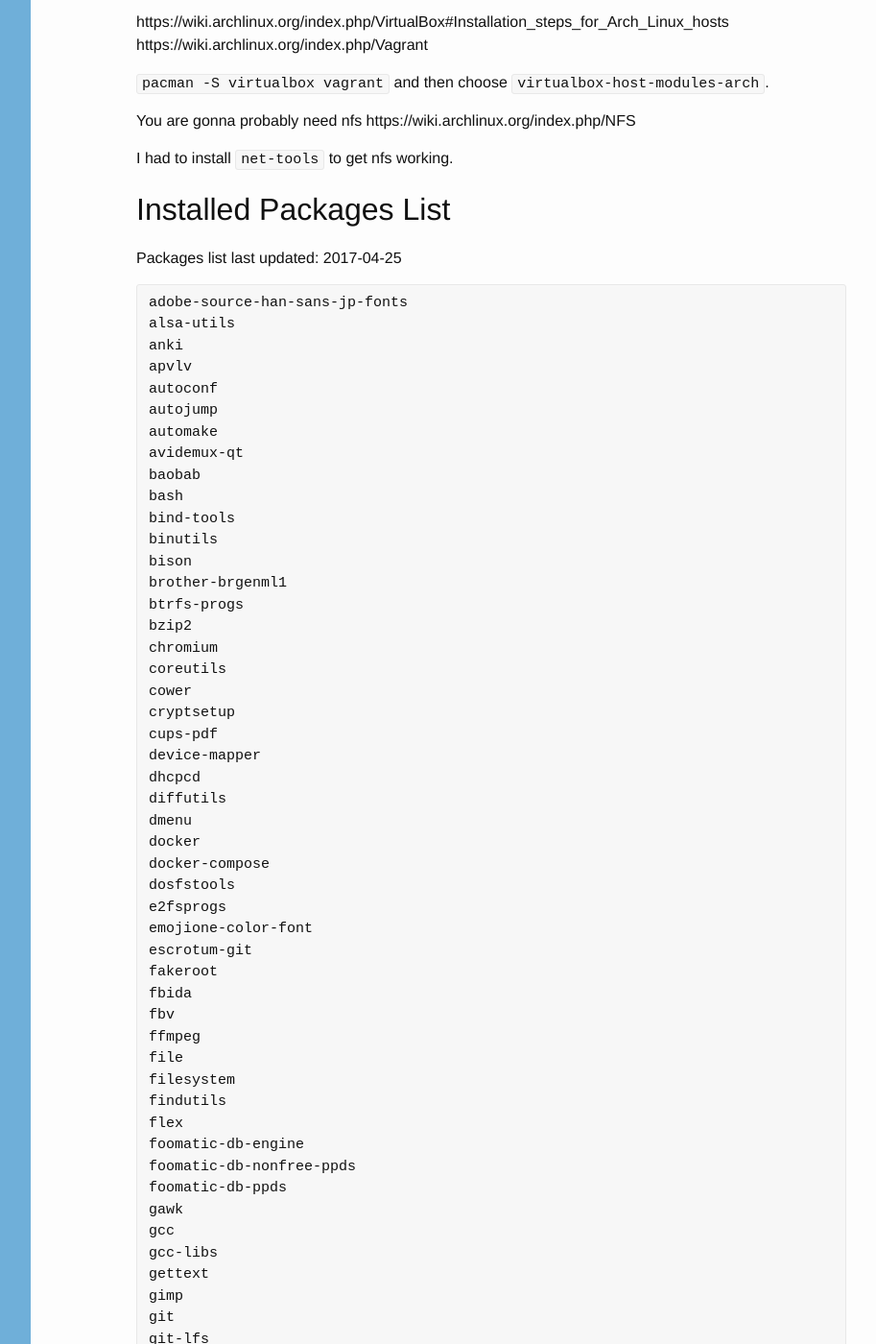
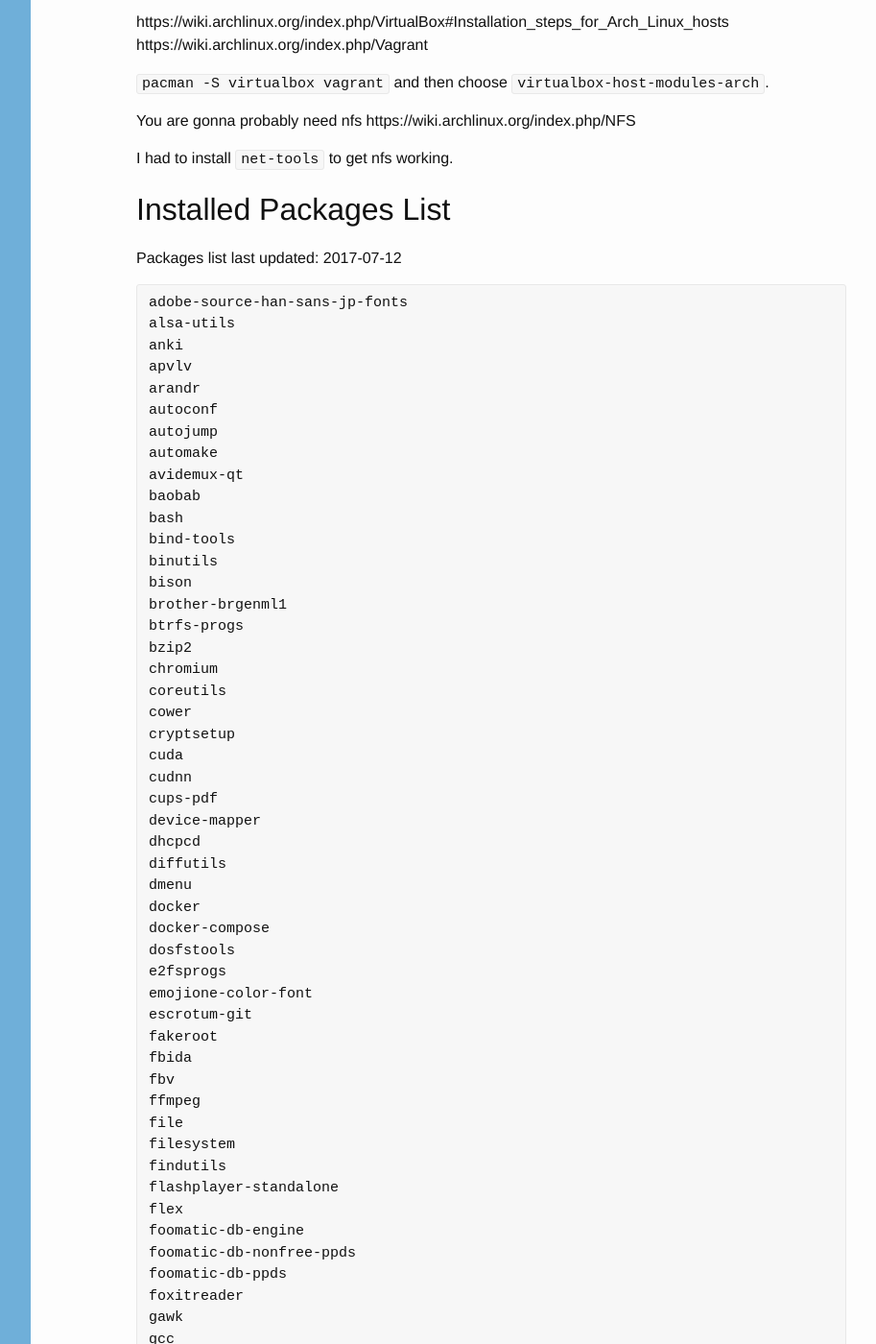
Before and after one commit to austinpray/austinpray.com, a Jekyll site: the page built from _posts/2016-09-26-arch-linux-notes.md, in a window 1280 px wide and 1400 px high, scrolled down 657 px. Shown: the whole window at 96% size, without its empty margins (288-1201 px from the left). Built offline with Jekyll 4.4.1, drawn with Linux system fonts in a browser that asks for light colours; comment, search, counter and statistics services are not loaded; some of the changed text lies outside the part shown.

Commit message:
Updates installed stuff

````diff
--- a/_posts/2016-09-26-arch-linux-notes.md
+++ b/_posts/2016-09-26-arch-linux-notes.md
@@ -32,13 +32,14 @@
 
 ## Installed Packages List
 
-Packages list last updated: 2017-04-25
+Packages list last updated: 2017-07-12
 
 ```arch-packages
 adobe-source-han-sans-jp-fonts
 alsa-utils
 anki
 apvlv
+arandr
 autoconf
 autojump
 automake
@@ -55,6 +56,8 @@
 coreutils
 cower
 cryptsetup
+cuda
+cudnn
 cups-pdf
 device-mapper
 dhcpcd
@@ -73,10 +76,12 @@
 file
 filesystem
 findutils
+flashplayer-standalone
 flex
 foomatic-db-engine
 foomatic-db-nonfree-ppds
 foomatic-db-ppds
+foxitreader
 gawk
 gcc
 gcc-libs
````
Also changed, not shown: other parts of _posts/2016-09-26-arch-linux-notes.md (+4 -0 lines).
